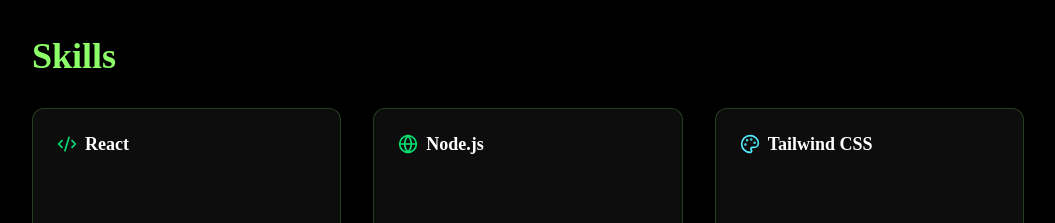
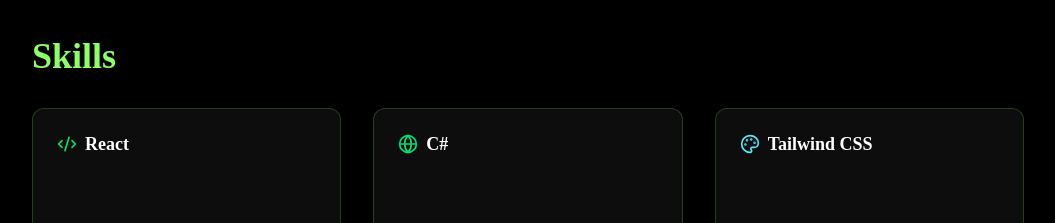
Before and after one commit to goagoonewardena/portfolio, a React (Vite) app in the folder myportfolio/: page / in a window 1280 px wide. Shown: the part 2120-2343 px from the top of the page, without its empty margins (112-1167 px from the left). Built offline with nearby package versions, Linux system fonts and the light colour scheme.

Commit message:
Remove a duplicate added skill

```diff
--- a/myportfolio/src/data/skills.js
+++ b/myportfolio/src/data/skills.js
@@ -9,7 +9,7 @@ export const skills = [
     },
     {
         id: 2,
-        name: 'Node.js',
+        name: 'C#',
         icon: 'Globe',
         level: 'Intermediate',
         experience: 'Server-rendered apps',
```
